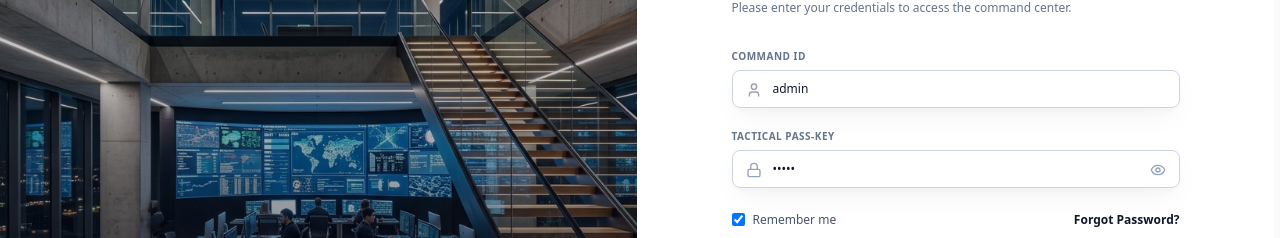
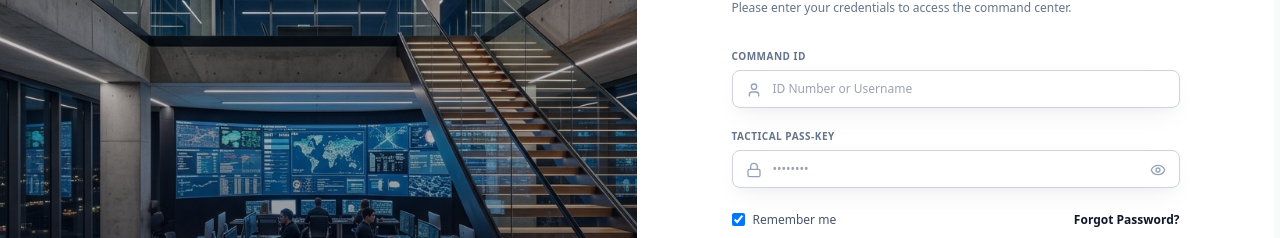
Before and after one commit to VeilSide2004/ExamMaster-admin-portal, a Next.js app: page /login in a window 1280 px wide. Shown: the part 259-497 px from the top of the page. Built offline with nearby package versions, Linux system fonts and the light colour scheme.

Commit message:
chore: start admin login input fields blank by default without prefilled credentials

```diff
--- a/src/app/login/page.tsx
+++ b/src/app/login/page.tsx
@@ -7,8 +7,8 @@ import { Lock, User, Monitor, HelpCircle, ArrowRight, Eye, EyeOff } from 'lucide
 
 export default function AdminLoginPage() {
   const router = useRouter();
-  const [email, setEmail] = useState('admin');
-  const [password, setPassword] = useState('admin');
+  const [email, setEmail] = useState('');
+  const [password, setPassword] = useState('');
   const [showPassword, setShowPassword] = useState(false);
   const [rememberMe, setRememberMe] = useState(true);
   const [error, setError] = useState('');
```
